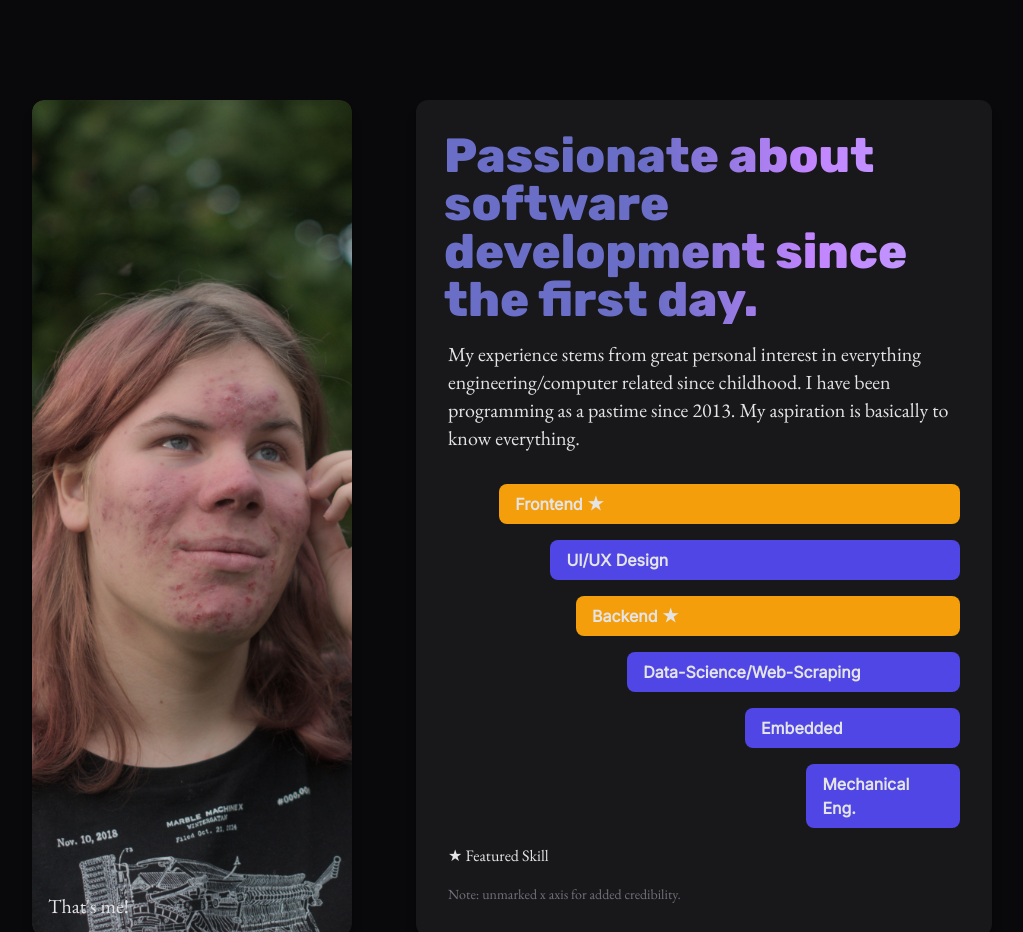
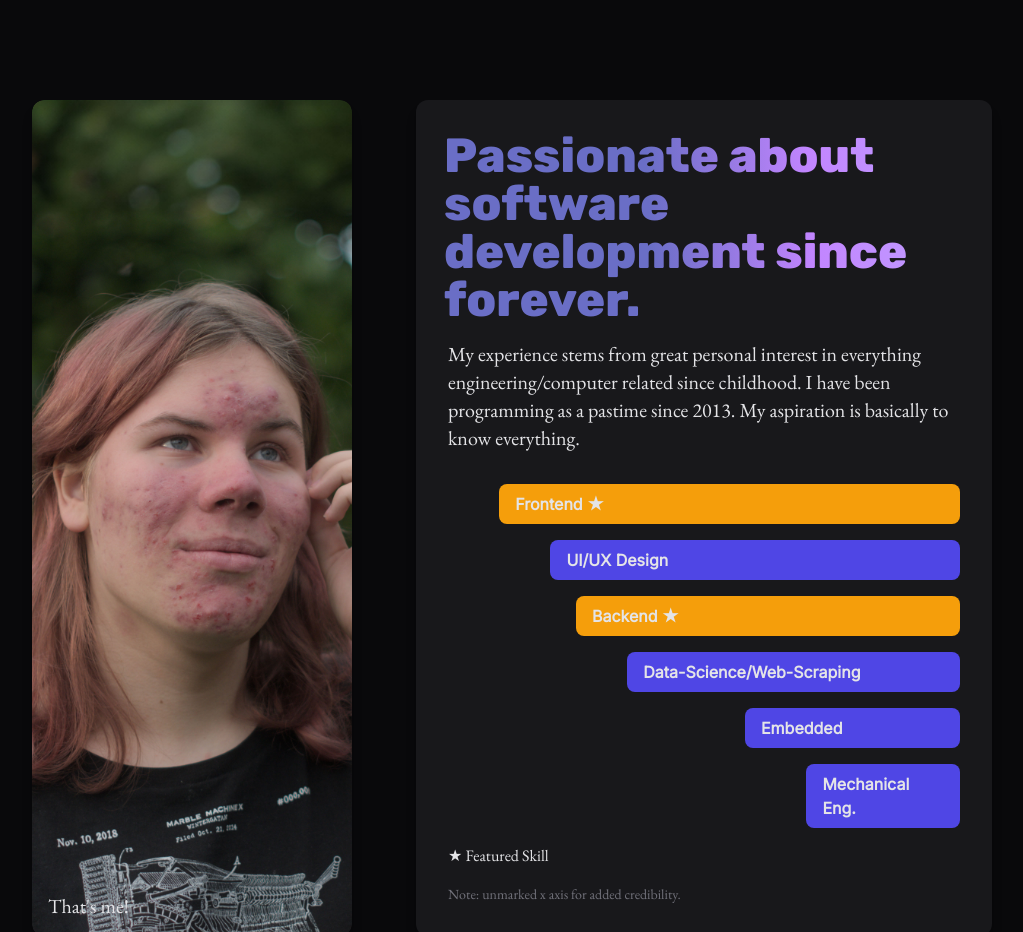
Before and after one commit to 3nt3/3nt3.de-rewrite, a SvelteKit app: page / in a window 1280 px wide. Shown: the part 860-1792 px from the top of the page, without its empty margins (128-1151 px from the left). Built offline with nearby package versions, Linux system fonts and the light colour scheme.

Commit message:
change about title
Signed-off-by: Nia Schlegel <nia@bizfactory.tech>

```diff
--- a/src/routes/+page.svelte
+++ b/src/routes/+page.svelte
@@ -97,7 +97,7 @@
       <h1
         class="font-display text-5xl -ml-1 bg-clip-text text-transparent bg-display-gradient-lighter"
       >
-        Passionate about software development since the first day.
+        Passionate about software development since forever.
       </h1>
       <p class="font-serif text-xl text-zinc-200">
         My experience stems from great personal interest in everything
```
